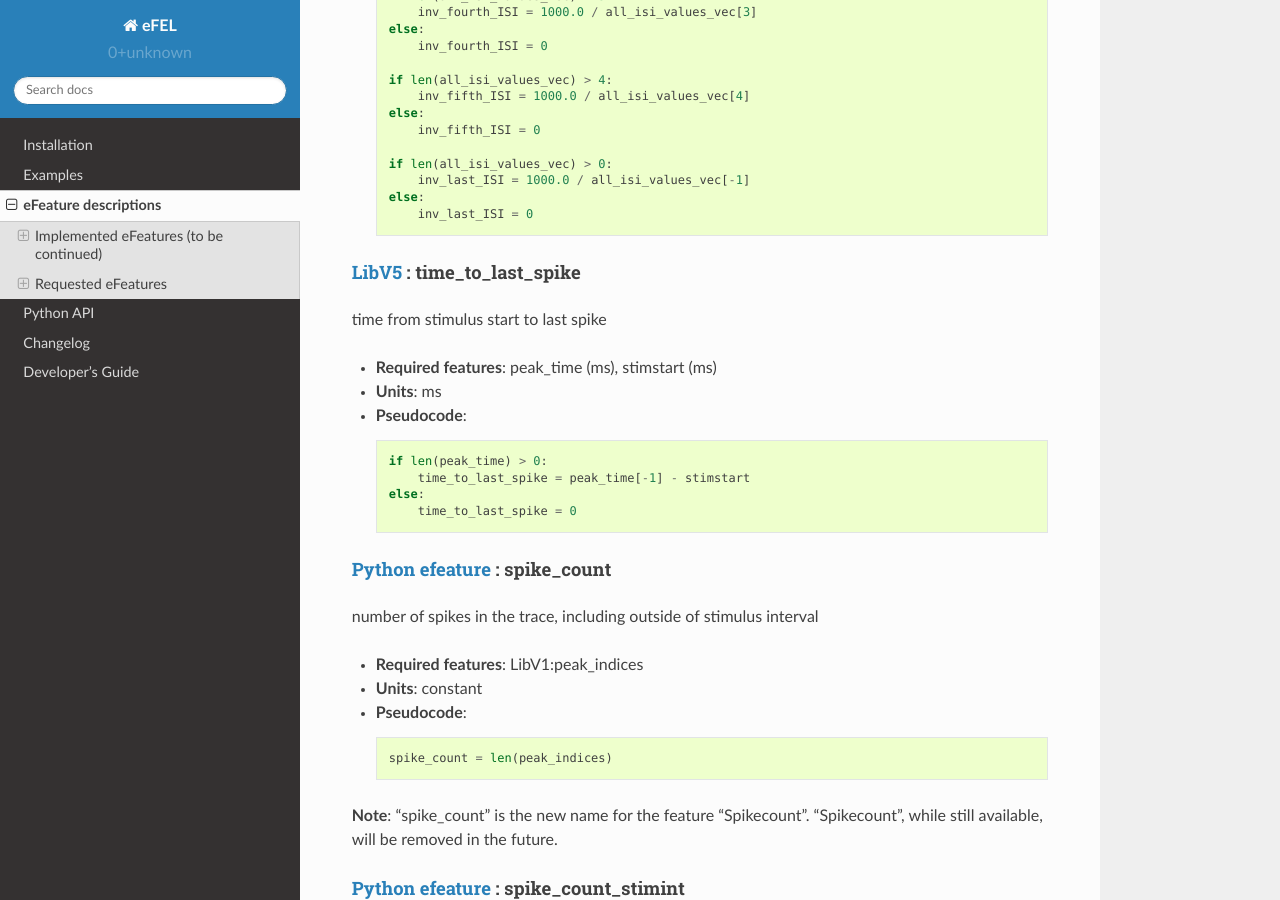
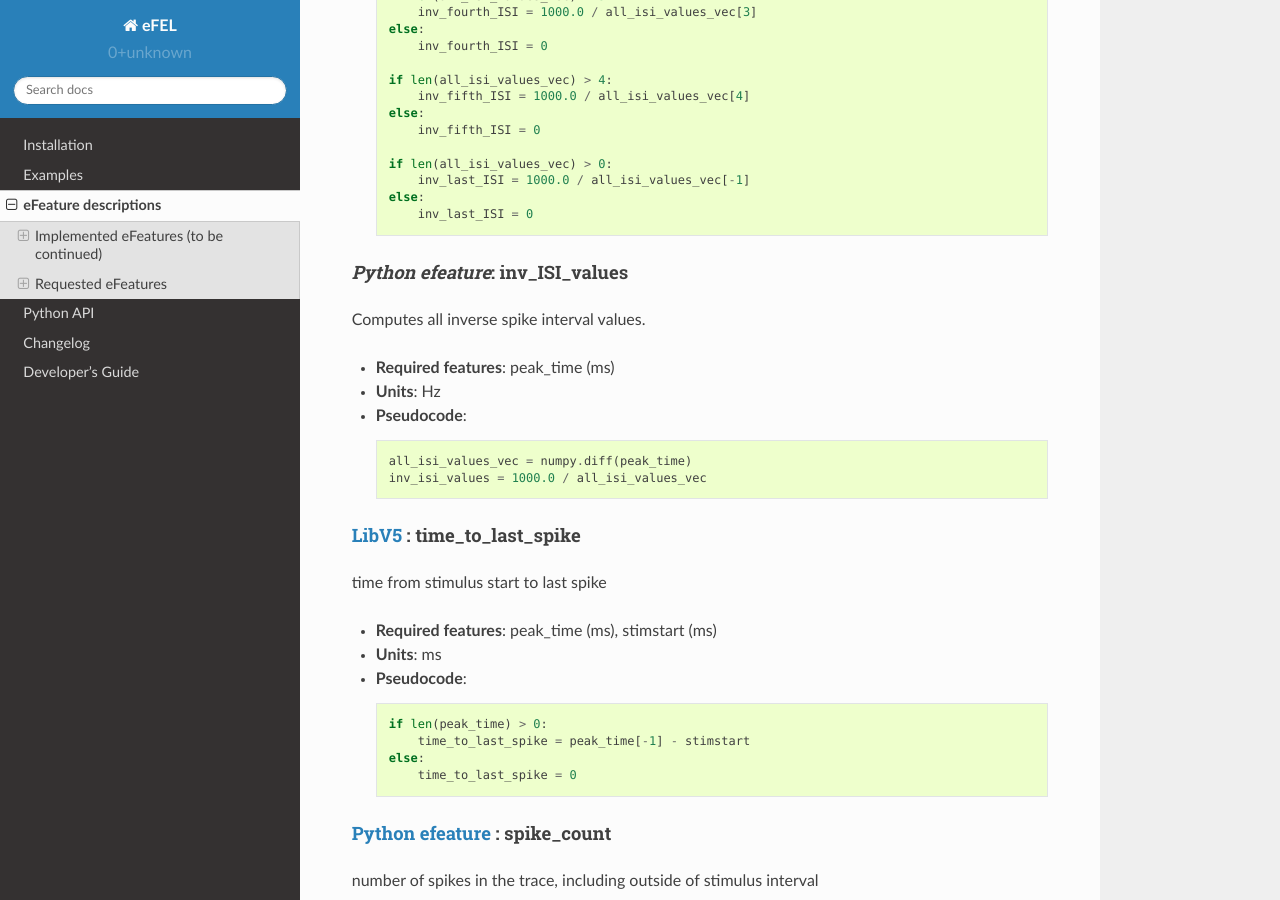
Before and after one commit to BlueBrain/eFEL, a Sphinx documentation site: the page built from docs/source/eFeatures.rst, in a window 1280 px wide and 900 px high, scrolled down 2729 px. Built offline with Sphinx 7.4.7 and the Read the Docs theme 2.0.0, drawn with Linux system fonts in a browser that asks for light colours.

Commit message:
new feature: inv_ISI_values

```diff
--- a/docs/source/eFeatures.rst
+++ b/docs/source/eFeatures.rst
@@ -134,6 +134,17 @@ The interspike intervals, i.e., the time intervals between adjacent peaks.
     else:
         inv_last_ISI = 0
 
+`Python efeature`: inv_ISI_values
+~~~~~~~~~~~~~~~~~~~~~~~~~~~~~~~~~
+
+Computes all inverse spike interval values.
+
+- **Required features**: peak_time (ms)
+- **Units**: Hz
+- **Pseudocode**: ::
+
+    all_isi_values_vec = numpy.diff(peak_time)
+    inv_isi_values = 1000.0 / all_isi_values_vec
 
 `LibV5`_ : time_to_last_spike
 ~~~~~~~~~~~~~~~~~~~~~~~~~~~~~
```
